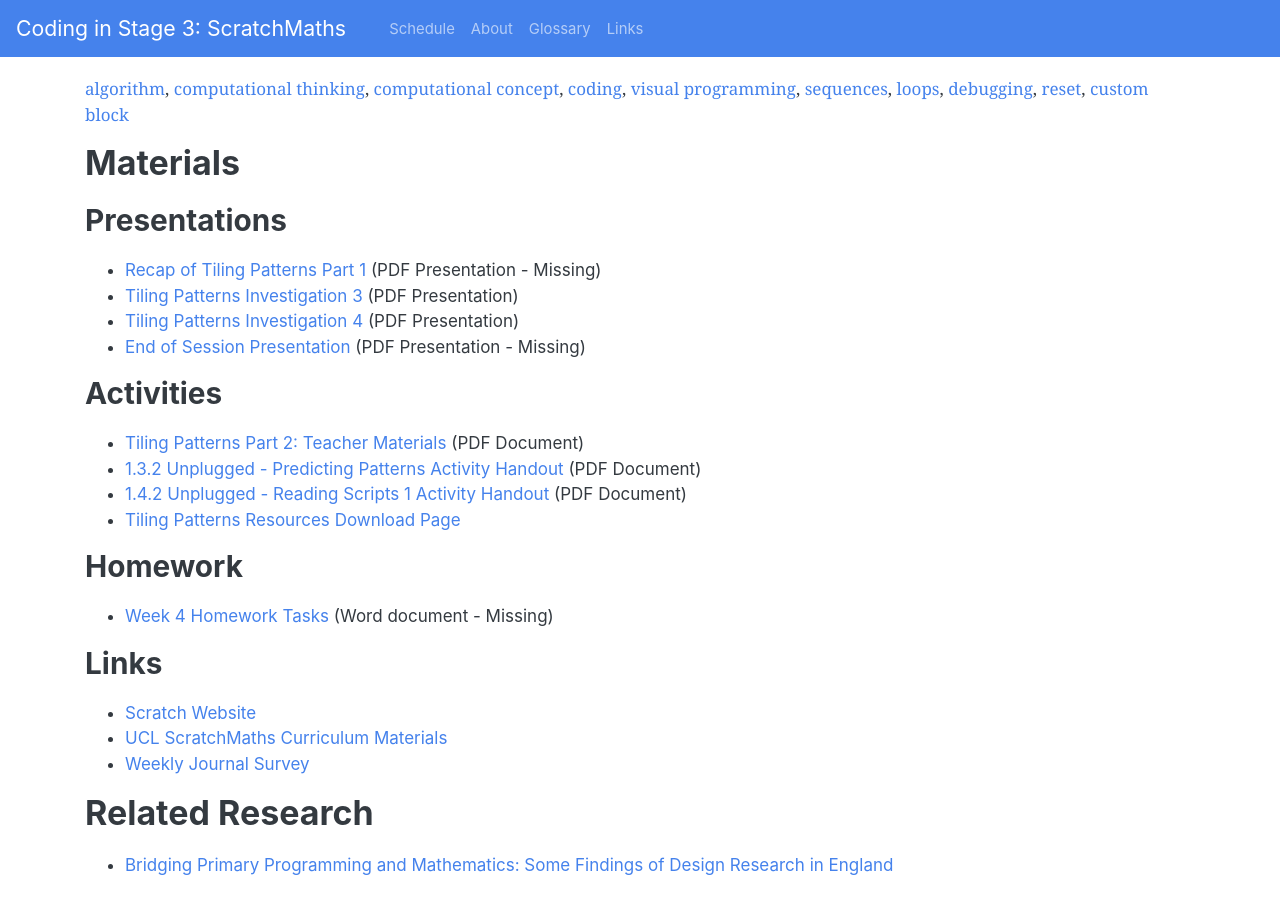
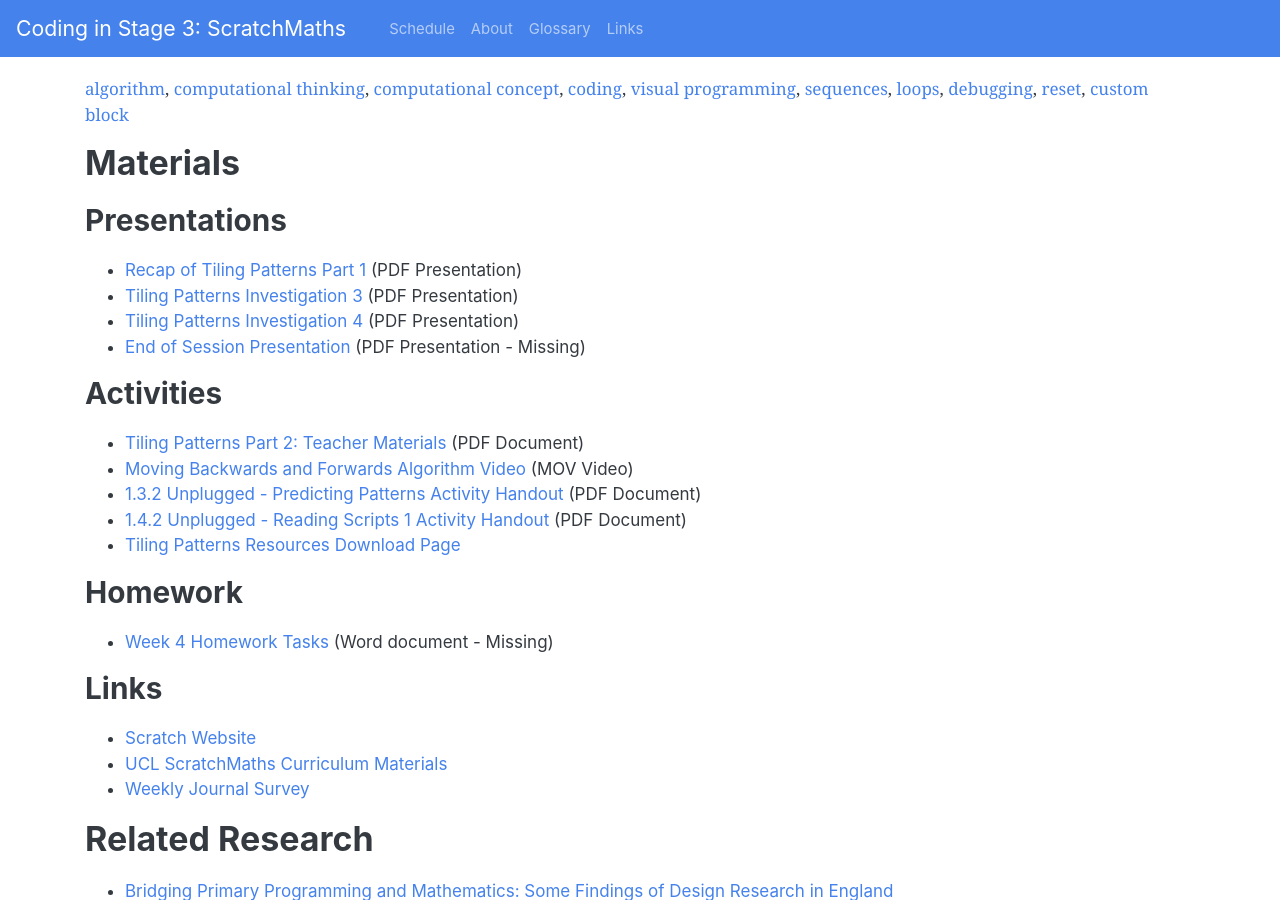
Before and after one commit to cs4s/2018, a Jekyll site: the page built from maths/week-4/index.md, in a window 1280 px wide and 900 px high, scrolled down 486 px. Built offline with Jekyll 4.4.1, drawn with Linux system fonts in a browser that asks for light colours.

Commit message:
Adds recap presentation for Week 4 of ScratchMaths

```diff
--- a/maths/week-4/index.md
+++ b/maths/week-4/index.md
@@ -23,7 +23,7 @@
 
 ### Presentations
 
-- [Recap of Tiling Patterns Part 1]({{ site.drive_url | append: '1-0gdxrF5kxuyRiUDzC4zC-PgQIOT3N6C' }}){:target="_blank"} (PDF Presentation - Missing)
+- [Recap of Tiling Patterns Part 1]({{ site.drive_url | append: '1hgSUZZCXAAQ-K9mnL2iaNzCxqK8GZ3DV' }}){:target="_blank"} (PDF Presentation)
 - [Tiling Patterns Investigation 3]({{ site.drive_url | append: '1uk_hK3NTxT5XWGjcdXeYtBxqQt1pduEr' }}){:target="_blank"} (PDF Presentation)
 - [Tiling Patterns Investigation 4]({{ site.drive_url | append: '1A4I0qpvySWARf6spHwzDrnJCUC-RnusT' }}){:target="_blank"} (PDF Presentation)
 - [End of Session Presentation]({{ site.drive_url | append: '1vxwJU4vxPZ3_wmN7HJ2s-Dz63bVMxpE4' }}){:target="_blank"} (PDF Presentation - Missing)
@@ -31,6 +31,7 @@
 ### Activities
 
 - [Tiling Patterns Part 2: Teacher Materials]({{ site.drive_url | append: '1QQoWaDu7pKmHCdPAj5a61eGRRgj8Jnzb' }}){:target="_blank"} (PDF Document)
+- [Moving Backwards and Forwards Algorithm Video]({{ site.drive_url | append: '1KpSz7DpV34tIxTS4T6sA2V8s61_dlIi_' }}){:target="_blank"} (MOV Video)
 - [1.3.2 Unplugged - Predicting Patterns Activity Handout]({{ site.drive_url | append: '1roFhsgZUD0JSTXxOeM44YocjohOhCh9t' }}){:target="_blank"} (PDF Document)
 - [1.4.2 Unplugged - Reading Scripts 1 Activity Handout]({{ site.drive_url | append: '1zEg-00GNz-131vWpMnGZDbIfyrNMuEUn' }}){:target="_blank"} (PDF Document)
 - [Tiling Patterns Resources Download Page](http://www.ucl.ac.uk/ioe/research/projects/scratchmaths/curriculum-materials/module-1-tiling-patterns){:target="_blank"}
```
Also changed, not shown: maths/week-4/presentations/recap.md (added, +47 -0 lines).
